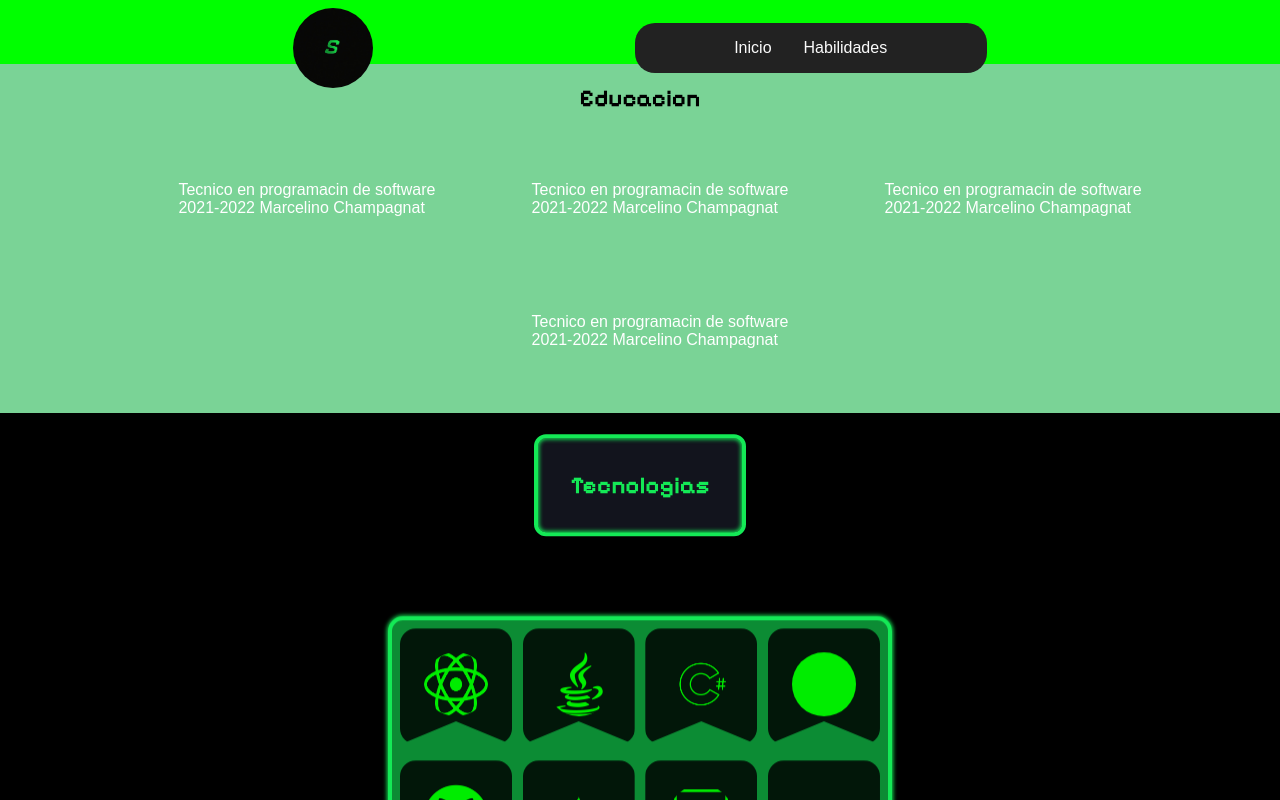
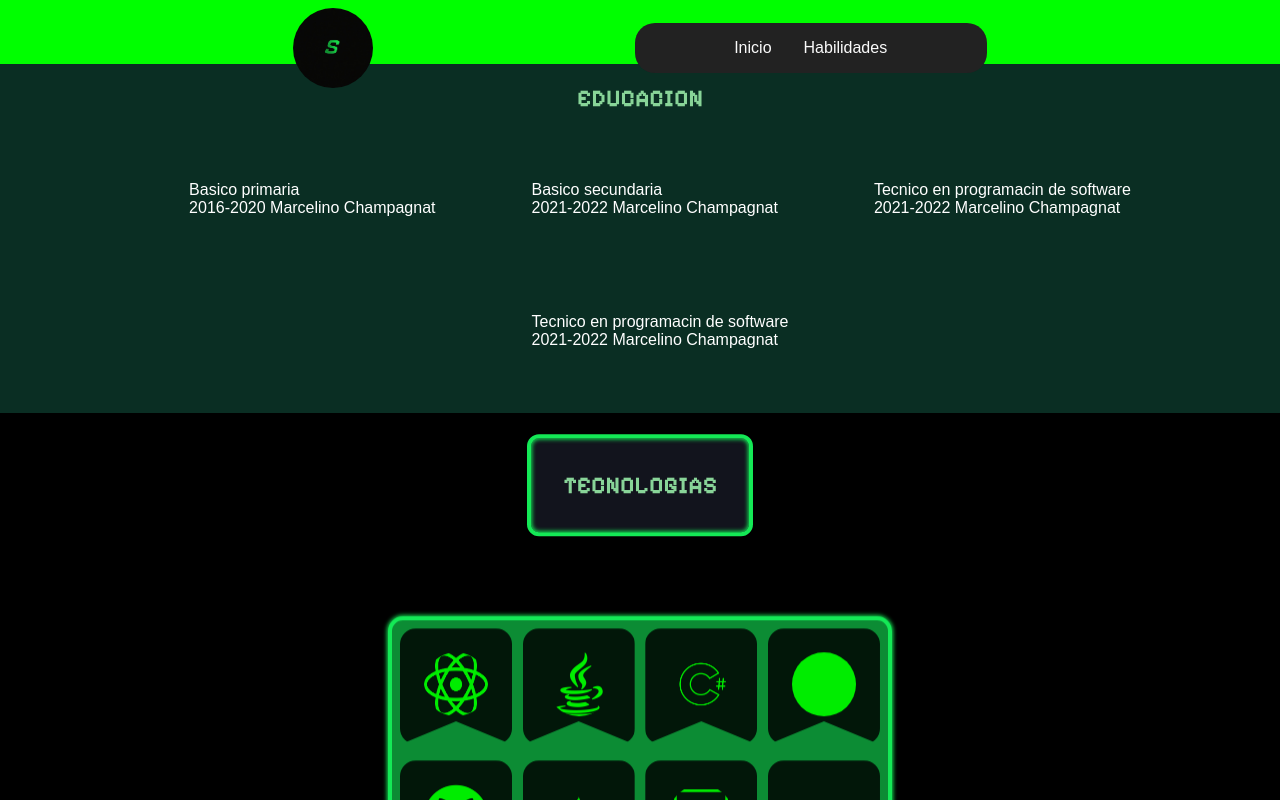
Before and after one commit to sarchiandres/portafolio-andres-sarchi, a React (Vite) app: page /Skills in a window 1280 px wide. Built offline with nearby package versions, Linux system fonts and the light colour scheme; grey boxes are pictures that could not be loaded; a web font is replaced by a local one.

Commit message:
se hacen cambios en los colores

```diff
--- a/src/components/Layouts/Education/Education.jsx
+++ b/src/components/Layouts/Education/Education.jsx
@@ -9,8 +9,8 @@ export const Education = () => {
         </div>
         <div className='box-itemEducation'>
             <ul>
-                <ItemEducation cla='li' titleE='Tecnico en programacin de software' age='2021-2022 Marcelino Champagnat' />
-                <ItemEducation cla='li' titleE='Tecnico en programacin de software' age='2021-2022 Marcelino Champagnat' />
+                <ItemEducation cla='li' titleE='Basico primaria' age='2016-2020 Marcelino Champagnat' />
+                <ItemEducation cla='li' titleE='Basico secundaria' age='2021-2022 Marcelino Champagnat' />
                 <ItemEducation cla='li' titleE='Tecnico en programacin de software' age='2021-2022 Marcelino Champagnat' />
                 <ItemEducation cla='li' titleE='Tecnico en programacin de software' age='2021-2022 Marcelino Champagnat' />
             </ul>
--- a/src/components/Layouts/Education/education.css
+++ b/src/components/Layouts/Education/education.css
@@ -1,3 +1,10 @@
+:root {
+    --fondos:#0A2E23;
+    --destacados:#88D498;
+}
+
+
+
 ul{
     display: flex;
     justify-content: center;
@@ -13,6 +20,10 @@ ul{
 
 .box-education{
     flex-wrap: wrap;
-    background-color: rgba(18, 177, 68, 0.562);
+    background-color: var(--fondos);
     width: 100%;
 }
+h2{
+    color: var(--destacados);
+    text-transform: uppercase;
+}
```
